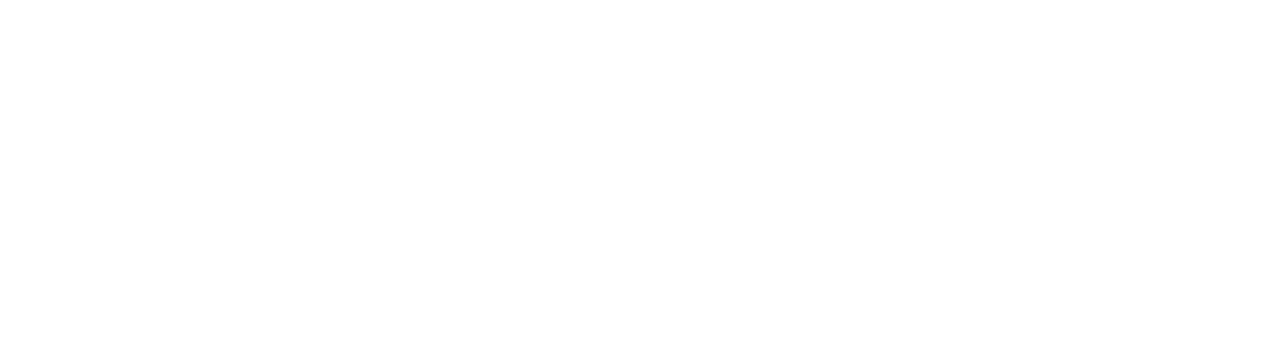
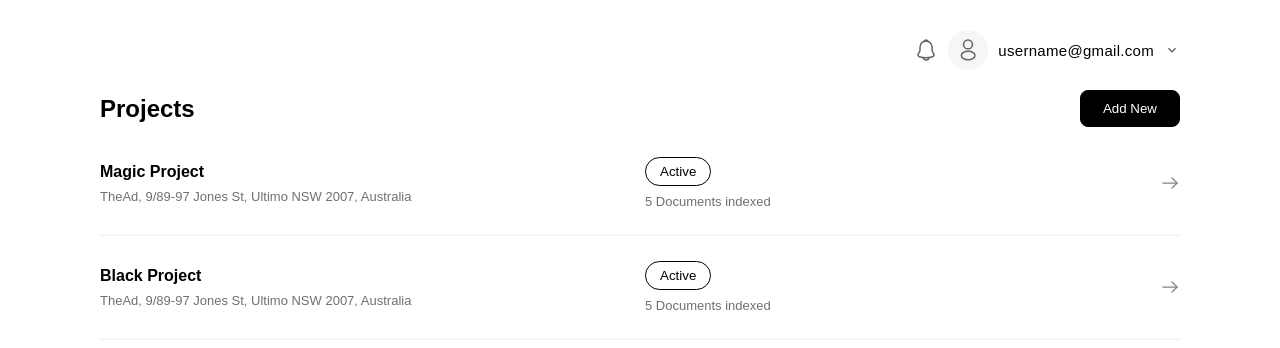
Before and after one commit to GurmanVIT/AI_dashboard, a React (Create React App) app: page /Project in a window 1280 px wide. Before the commit this address had no page. Shown: the top 348 px of the page. Built offline with nearby package versions, Linux system fonts and the light colour scheme.

Commit message:
about and profile

```diff
--- a/src/App.js
+++ b/src/App.js
@@ -10,6 +10,9 @@ import store from "./redux/store";
 import CreateProject from "./component/CreateProject";
 import Home from "./component/Home/Home";
 import YourAi from "./component/YourAi/YourAi";
+import Project from "./component/Project/Project";
+import About from "./component/About/About";
+import Integrations from "./component/Integrations/Integrations";
 
 function App() {
 
@@ -37,6 +40,9 @@ function App() {
           <Route path="CreateProject" element={<CreateProject />} />
           <Route path="home" element={<Home />} />
           <Route path="YourAi" element={<YourAi />} />
+          <Route path="Project" element={<Project />} />
+          <Route path="About" element={<About />} />
+          <Route path="Integrations" element={<Integrations />} />
 
 
           <Route element={<SidebarCommon />}>
--- a/src/assets/style/Style.scss
+++ b/src/assets/style/Style.scss
@@ -28,3 +28,11 @@
 
 //createProject
 @import "../../component/CreateProject/CreateProject.scss";
+
+
+//project
+@import "../../component/Project/Project.scss";
+
+
+//about
+@import "../../component/About/About.scss";
--- /dev/null
+++ b/src/component/About/About.js
@@ -0,0 +1,30 @@
+import React from "react";
+import notification from '../../assets/img/notification.svg';
+import user_icon from '../../assets/img/user_icon.svg';
+import down_icon from '../../assets/img/down_icon.svg';
+
+const About = () => {
+
+    return (
+        <div className="sidebar_mar">
+            <div className="header">
+                <div className="user-info">
+                    <img src={notification} alt='notification' className="notification-icon" />
+                    <img src={user_icon} alt='user_icon' className="user-icon" />
+                    <span className="username">username@gmail.com</span>
+                    <img src={down_icon} alt='down_icon' className="dropdown-arrow" />
+                </div>
+            </div>
+
+            <div className="about_content">
+                <h2>About Us</h2>
+                <p className="integrate_style">Integrate everything</p>
+                <p>Lorem ipsum dolor sit amet, consectetur adipiscing elit, sed do eiusmod tempor incididunt ut labore et dolore magna aliqua. Scelerisque in dictum non consectetur a erat nam at. Cras semper auctor neque vitae tempus. Posuere urna nec tincidunt praesent semper feugiat. Cursus turpis massa tincidunt dui ut ornare. Molestie nunc non blandit massa. Cras semper auctor neque vitae tempus quam pellentesque. Varius morbi enim nunc faucibus a pellentesque. Sollicitudin ac orci phasellus egestas tellus rutrum tellus. Nisi vitae suscipit tellus mauris a diam maecenas sed enim. Adipiscing tristique risus nec feugiat in fermentum posuere urna nec. Neque gravida in fermentum et sollicitudin ac orci phasellus egestas. In cursus turpis massa tincidunt dui ut. Euismod nisi porta lorem mollis aliquam ut. Purus non enim praesent elementum facilisis.</p>
+                <p>Eget arcu dictum varius duis at consectetur. Risus ultricies tristique nulla aliquet. Tristique senectus et netus et malesuada fames ac turpis. Quam quisque id diam vel quam elementum pulvinar. A diam sollicitudin tempor id eu. Mauris cursus mattis molestie a. Libero justo laoreet sit amet cursus sit. Etiam erat velit scelerisque in dictum non consectetur a. Vel fringilla est ullamcorper eget nulla facilisi. Eu consequat ac felis donec.</p>
+            </div>
+
+        </div >
+    );
+};
+
+export default About;
--- /dev/null
+++ b/src/component/About/About.scss
@@ -0,0 +1,19 @@
+.sidebar_mar {
+    .about_content {
+        margin-top: 30px;
+
+        h2 {
+            margin-bottom: 10px;
+        }
+
+        .integrate_style {
+            color: $forgot;
+            font-size: 15px;
+        }
+
+        p {
+            margin-bottom: 20px;
+            word-spacing: .3px;
+        }
+    }
+}
--- a/src/component/CreateProject/CreateProject.scss
+++ b/src/component/CreateProject/CreateProject.scss
@@ -52,6 +52,7 @@
                     border-radius: 5px;
                     outline: none;
                     box-shadow: none;
+                    background-color: $white;
                 }
 
                 input {
--- /dev/null
+++ b/src/component/Integrations/Integrations.js
@@ -0,0 +1,27 @@
+import React from "react";
+import notification from '../../assets/img/notification.svg';
+import user_icon from '../../assets/img/user_icon.svg';
+import down_icon from '../../assets/img/down_icon.svg';
+
+const Integrations = () => {
+
+    return (
+        <div className="sidebar_mar">
+            <div className="header">
+                <div className="user-info">
+                    <img src={notification} alt='notification' className="notification-icon" />
+                    <img src={user_icon} alt='user_icon' className="user-icon" />
+                    <span className="username">username@gmail.com</span>
+                    <img src={down_icon} alt='down_icon' className="dropdown-arrow" />
+                </div>
+            </div>
+
+            <div className="about_content">
+                <h2>Integrations</h2>
+            </div>
+
+        </div >
+    );
+};
+
+export default Integrations;
--- /dev/null
+++ b/src/component/Project/Project.js
@@ -0,0 +1,66 @@
+import React from "react";
+import notification from '../../assets/img/notification.svg';
+import user_icon from '../../assets/img/user_icon.svg';
+import down_icon from '../../assets/img/down_icon.svg';
+import { Button } from "react-bootstrap";
+import next_icon from '../../assets/img/next_icon.svg';
+import { useNavigate } from "react-router-dom";
+
+const Project = () => {
+
+    const navigation = useNavigate();
+
+    return (
+        <div className="sidebar_mar">
+            <div className="header">
+                <div className="user-info">
+                    <img src={notification} alt='notification' className="notification-icon" />
+                    <img src={user_icon} alt='user_icon' className="user-icon" />
+                    <span className="username">username@gmail.com</span>
+                    <img src={down_icon} alt='down_icon' className="dropdown-arrow" />
+                </div>
+            </div>
+
+            <div className="project_btn_style">
+                <h2>Projects</h2>
+                <Button type="button" onClick={() => navigation('/CreateProject')}>Add New</Button>
+            </div>
+
+            <div className="magic_content_btn">
+                <div className="label_input_flex">
+                    <h4>Magic Project</h4>
+                    <p>TheAd, 9/89-97 Jones St,
+                        Ultimo NSW 2007, Australia
+                    </p>
+                </div>
+
+                <div className="active_btn_content">
+                    <div className="active_column">
+                        <button className="active_button">Active</button>
+                        <p>5 Documents indexed</p>
+                    </div>
+                    <img src={next_icon} alt="next_icon" />
+                </div>
+            </div>
+
+            <div className="magic_content_btn">
+                <div className="label_input_flex">
+                    <h4>Black Project</h4>
+                    <p>TheAd, 9/89-97 Jones St,
+                        Ultimo NSW 2007, Australia
+                    </p>
+                </div>
+
+                <div className="active_btn_content">
+                    <div className="active_column">
+                        <button className="active_button">Active</button>
+                        <p>5 Documents indexed</p>
+                    </div>
+                    <img src={next_icon} alt="next_icon" />
+                </div>
+            </div>
+        </div >
+    );
+};
+
+export default Project;
--- /dev/null
+++ b/src/component/Project/Project.scss
@@ -0,0 +1,83 @@
+.sidebar_mar {
+    .header {
+        .user-info {
+            @include display(flex-end, center);
+            gap: 10px;
+            margin-bottom: 15px;
+
+            span {
+                font-size: 15px;
+                letter-spacing: .3px;
+            }
+        }
+
+        h2 {
+            margin-bottom: 20px;
+        }
+    }
+
+    .project_btn_style {
+        @include display(space-between, center);
+        gap: 10px;
+        margin-bottom: 30px;
+        margin-top: 20px;
+
+        button {
+            color: $white;
+            background-color: $black;
+            padding: 10px 22px;
+            border-radius: 8px;
+            border: 1px solid $black;
+        }
+    }
+
+    .magic_content_btn {
+        @include display(space-between, center);
+        gap: 10px;
+        padding-bottom: 25px;
+        border-bottom: 2px solid $page_bg;
+        margin-top: 25px;
+
+        .label_input_flex {
+            display: flex;
+            flex-direction: column;
+            width: 50%;
+
+            h4 {
+                margin-bottom: 8px
+            }
+
+            p {
+                font-size: 13px;
+                color: $forgot;
+            }
+        }
+
+        .active_btn_content {
+            @include display(space-between, center);
+            gap: 10px;
+            width: 50%;
+
+            .active_column {
+                .active_button {
+                    margin-bottom: 8px;
+                    background-color: $white;
+                    color: $black;
+                    border: 1px solid $black;
+                    padding: 6px 14px;
+                    border-radius: 20px;
+                }
+
+                p {
+                    font-size: 13px;
+                    color: $forgot;
+                }
+            }
+
+            img {
+                filter: brightness(0.5);
+                width: 20px;
+            }
+        }
+    }
+}
```
